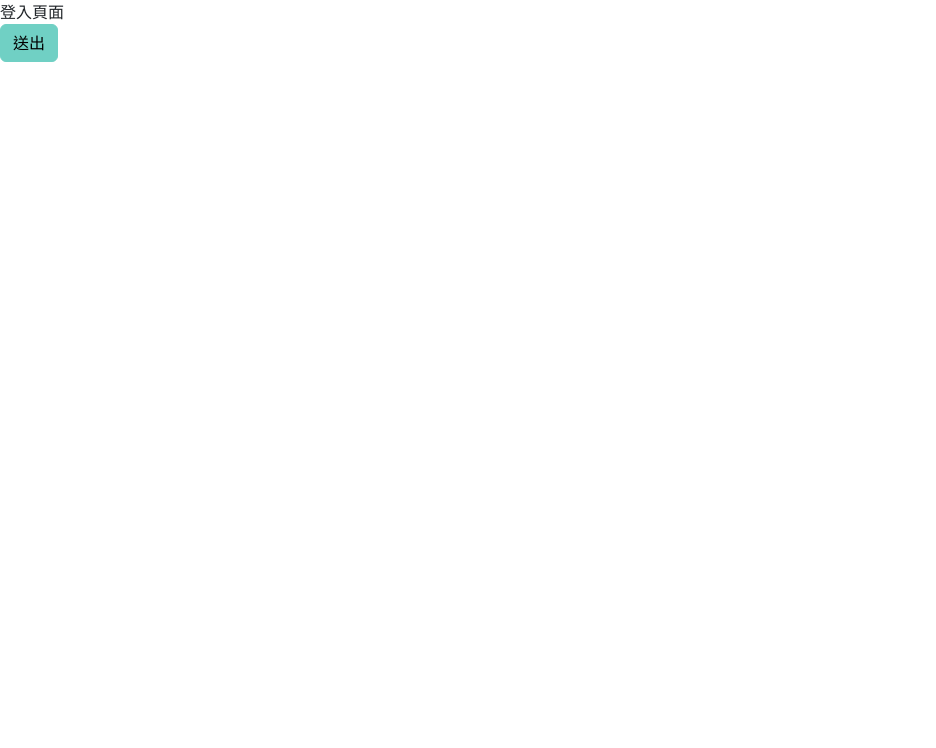
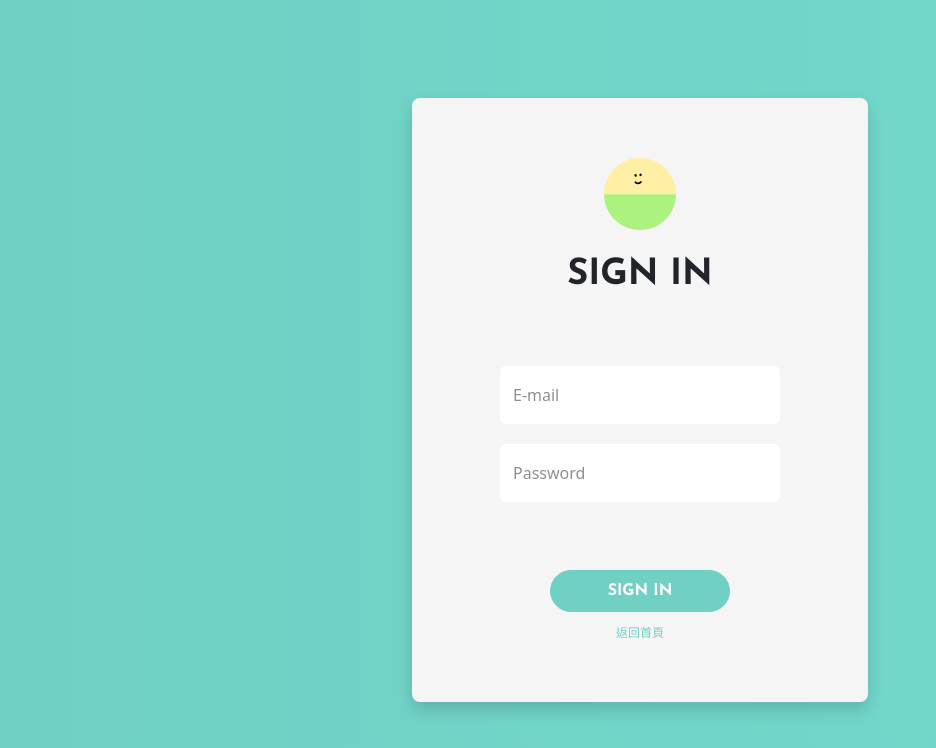
Before and after one commit to Yuna1002/easyMatch-rebuild, a Vue app: page /login in a window 1280 px wide. Shown: the top 748 px of the page, without its empty margins (0-936 px from the left). Built offline with nearby package versions, Linux system fonts and the light colour scheme.

Commit message:
feat:新增signin頁面

```diff
--- a/src/App.vue
+++ b/src/App.vue
@@ -2,7 +2,6 @@
 
 <template>
   <RouterView />
-  <button class="btn btn-primary">送出</button>
 </template>
 
 <style scoped></style>
--- /dev/null
+++ b/src/assets/scss/_base.scss
@@ -0,0 +1,6 @@
+img {
+  vertical-align: middle;
+}
+a {
+  text-decoration: none;
+}
--- a/src/assets/scss/_variables.scss
+++ b/src/assets/scss/_variables.scss
@@ -299,12 +299,14 @@ $cyans: (
 
 // scss-docs-start theme-color-variables
 $primary: #70d0c4;
-$secondary: $gray-600 !default;
+$primary-100: #71dacc;
+$secondary: #ffeea3 !default;
 $success: $green !default;
 $info: $cyan !default;
 $warning: $yellow !default;
 $danger: $red !default;
-$light: $gray-100 !default;
+$light: #f5f5f5;
+$light-100: #8f8f8f;
 $dark: $gray-900 !default;
 // scss-docs-end theme-color-variables
 
@@ -328,7 +330,7 @@ $success-text-emphasis: shade-color($success, 60%) !default;
 $info-text-emphasis: shade-color($info, 60%) !default;
 $warning-text-emphasis: shade-color($warning, 60%) !default;
 $danger-text-emphasis: shade-color($danger, 60%) !default;
-$light-text-emphasis: $gray-700 !default;
+$light-text-emphasis: #8f8f8f;
 $dark-text-emphasis: $gray-700 !default;
 // scss-docs-end theme-text-variables
 
@@ -391,7 +393,8 @@ $prefix: $variable-prefix !default;
 // The gradient which is added to components if `$enable-gradients` is `true`
 // This gradient is also added to elements with `.bg-gradient`
 // scss-docs-start variable-gradient
-$gradient: linear-gradient(180deg, rgba($white, 0.15), rgba($white, 0)) !default;
+// $gradient: linear-gradient(180deg, rgba($white, 0.15), rgba($white, 0)) !default;
+$gradient: linear-gradient(to right, $primary, $primary-100);
 // scss-docs-end variable-gradient
 
 // Spacing
@@ -406,9 +409,26 @@ $spacers: (
   0: 0,
   1: $spacer * 0.25,
   2: $spacer * 0.5,
-  3: $spacer,
-  4: $spacer * 1.5,
-  5: $spacer * 3
+  3: $spacer * 0.75,
+  4: $spacer,
+  5: $spacer * 1.25,
+  6: $spacer * 1.5,
+  7: $spacer * 1.75,
+  8: $spacer * 2,
+  9: $spacer * 2.25,
+  10: $spacer * 2.5,
+  11: $spacer * 2.75,
+  12: $spacer * 3,
+  14: $spacer * 3.5,
+  15: $spacer * 3.75,
+  16: $spacer * 4,
+  17: $spacer * 4.25,
+  19: $spacer * 4.75,
+  20: $spacer * 5,
+  22: $spacer * 5.5,
+  25: $spacer * 6.25,
+  30: $spacer * 7.5,
+  40: $spacer * 10
 ) !default;
 // scss-docs-end spacer-variables-maps
 
@@ -643,12 +663,22 @@ $h6-font-size: $font-size-base !default;
 
 // scss-docs-start font-sizes
 $font-sizes: (
-  1: $h1-font-size,
-  2: $h2-font-size,
-  3: $h3-font-size,
-  4: $h4-font-size,
-  5: $h5-font-size,
-  6: $h6-font-size
+  1: $font-size-base * 0.25,
+  2: $font-size-base * 0.5,
+  3: $font-size-base * 0.75,
+  xs: $font-size-base * 0.875,
+  //14
+  4: $font-size-base,
+  sm: $font-size-base * 1.125,
+  //18
+  5: $font-size-base * 1.25,
+  6: $font-size-base * 1.5,
+  7: $font-size-base * 1.75,
+  8: $font-size-base * 2,
+  9: $font-size-base * 2.25,
+  10: $font-size-base * 2.5,
+  12: $font-size-base * 3,
+  14: $font-size-base * 3.5
 ) !default;
 // scss-docs-end font-sizes
 
--- a/src/assets/scss/style.scss
+++ b/src/assets/scss/style.scss
@@ -1,3 +1,4 @@
+@import url('https://fonts.googleapis.com/css2?family=Josefin+Sans:wght@700&family=Noto+Sans+TC:wght@400;500;700&display=swap');
 @import 'bootstrap/scss/functions';
 @import './variables';
 @import 'bootstrap/scss/variables';
@@ -7,3 +8,5 @@
 @import 'bootstrap/scss/root';
 
 @import 'bootstrap/scss/bootstrap'; //導入所有 Bootstrap 的 CSS
+
+@import './base';
--- a/src/main.js
+++ b/src/main.js
@@ -14,7 +14,7 @@ import '../src/assets/scss/style.scss';
 
 // or, specify which plugins you need:
 // import { Tooltip, Toast, Popover } from 'bootstrap';
-import { Modal } from 'bootstrap';
+// import { Modal } from 'bootstrap';
 
 const app = createApp(App);
 
--- a/src/views/LoginView.vue
+++ b/src/views/LoginView.vue
@@ -1,3 +1,46 @@
+<script setup>
+import { ref } from 'vue';
+const user = ref({
+  username: '',
+  password: ''
+});
+const signIn = () => {
+  const data = {
+    username: user.value.username,
+    password: user.value.password
+  };
+};
+</script>
+
 <template>
-  <div>登入頁面</div>
+  <main class="bg-gradient d-flex justify-content-center align-items-center">
+    <form class="bg-light px-22 py-15 rounded-3 shadow d-flex flex-column align-items-center">
+      <img src="../assets/images/pill_signIn.webp" class="mb-6" alt="logo圖示" width="72" height="72" />
+      <h1 class="fs-9 mb-17" style="font-family: 'Josefin Sans'">SIGN IN</h1>
+      <div class="form-floating mb-5">
+        <input type="email" class="form-control border-0" id="email" placeholder="E-mail" v-model="user.username" />
+        <label for="email" class="text-light-emphasis">E-mail</label>
+      </div>
+      <div class="form-floating mb-17">
+        <input type="password" class="form-control border-0" id="password" placeholder="Password" v-model="user.password" />
+        <label for="password" class="text-light-emphasis">Password</label>
+      </div>
+      <button type="submit" class="btn btn-primary text-white rounded-pill py-2 mb-3" style="font-family: 'Josefin Sans'" @submit.prevent="signIn">
+        SIGN IN
+      </button>
+      <router-link to="/" class="fs-3">返回首頁</router-link>
+    </form>
+  </main>
 </template>
+
+<style lang="scss" scoped>
+main {
+  height: 100vh;
+}
+input {
+  min-width: 280px;
+}
+button {
+  min-width: 180px;
+}
+</style>
--- a/src/views/front/FrontView.vue
+++ b/src/views/front/FrontView.vue
@@ -1,6 +1,7 @@
 <script setup></script>
 
 <template>
+  <div class="bg-secondary">
     <header>
       <nav>
         <router-link to="/">首頁</router-link>
@@ -11,11 +12,11 @@
       <RouterView />
     </main>
     <footer></footer>
+  </div>
 </template>
 
 <style scoped>
 main {
-  display: flex;
-  justify-content: center;
+  height: 100vh;
 }
 </style>
--- a/src/views/front/HomeView.vue
+++ b/src/views/front/HomeView.vue
@@ -1,6 +1,8 @@
 <template>
-  <h1>首頁</h1>
-  <router-link to="/login" class="btn btn-primary">登入後台</router-link>
+  <div class="d-flex flex-column align-items-center justify-content-center">
+    <h1>首頁</h1>
+    <router-link to="/login" class="btn btn-primary text-white">登入後台</router-link>
+  </div>
 </template>
 
 <style scoped></style>
```
Also changed, not shown: src/assets/images/pill_signIn.webp (added), src/assets/scss/pages/_index.scss (added). Lines whose indentation alone changed are shown as unchanged.
